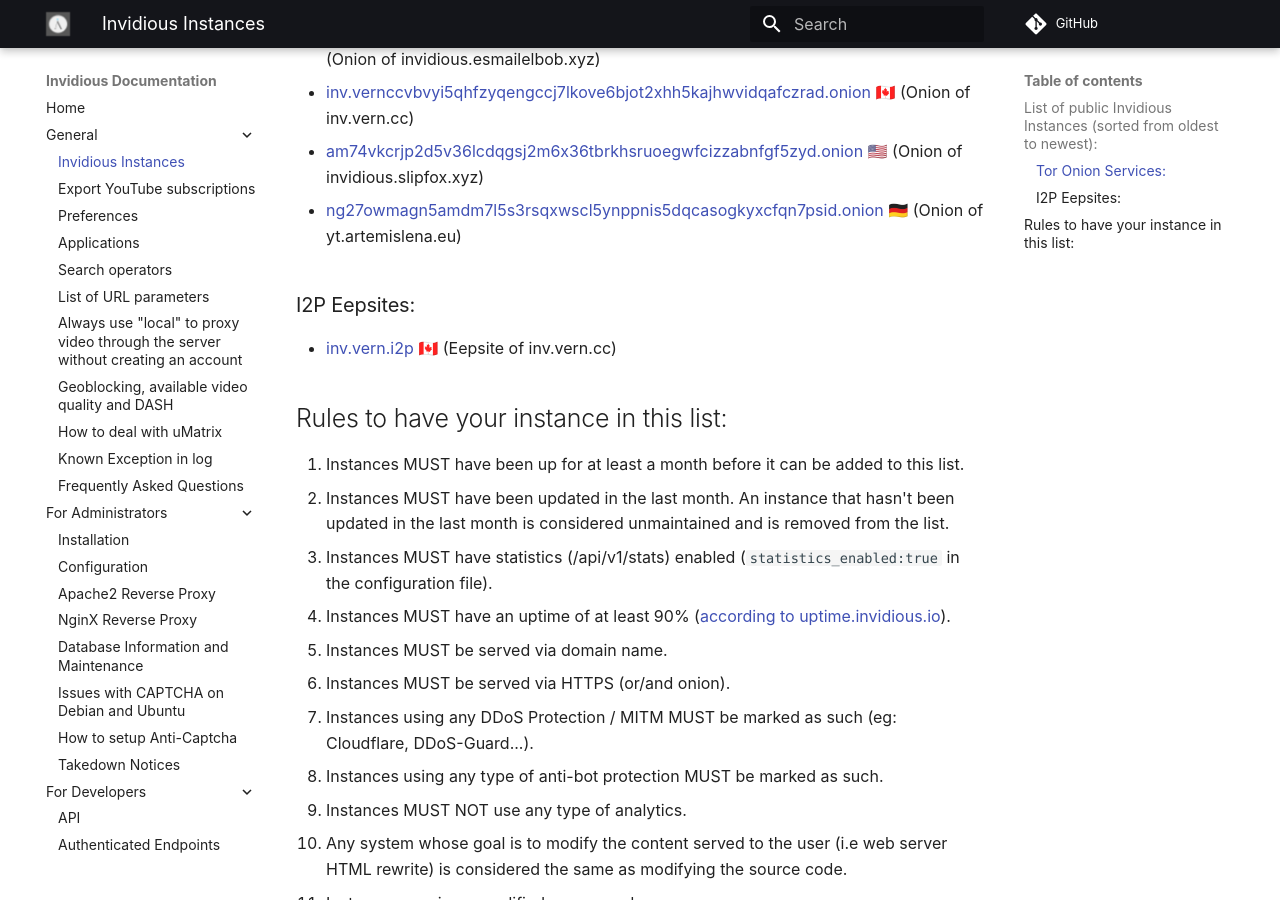
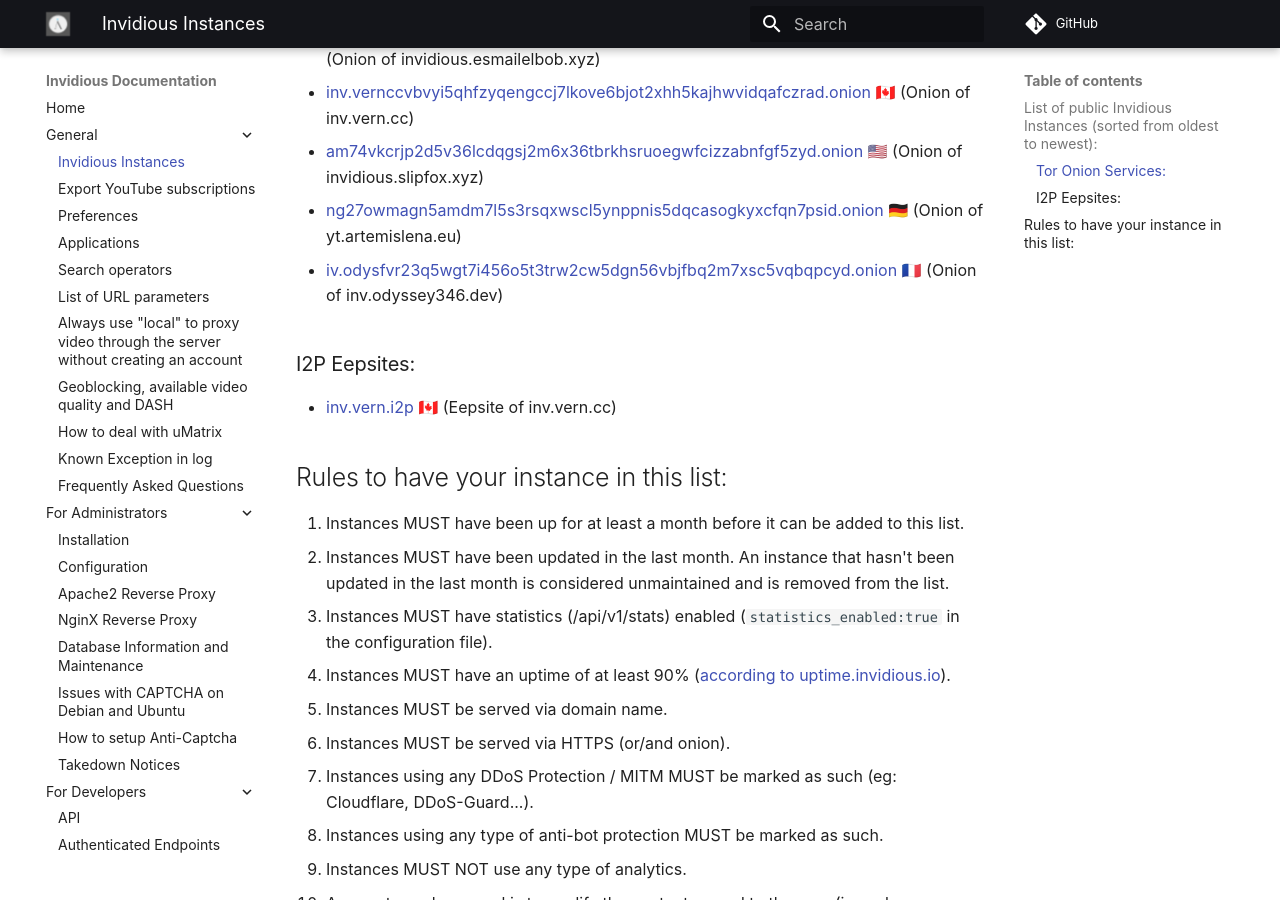
Before and after one commit to iv-org/documentation, an MkDocs documentation site: the page built from docs/instances.md, in a window 1280 px wide and 900 px high, scrolled down 1842 px. Built offline with MkDocs 1.6.1 and Material for MkDocs 9.7.7, drawn with Linux system fonts in a browser that asks for light colours; comment, search, counter and statistics services are not loaded.

Commit message:
Add inv.odyssey346.dev onion
fixes #271

```diff
--- a/docs/instances.md
+++ b/docs/instances.md
@@ -79,6 +79,8 @@
 
 * [ng27owmagn5amdm7l5s3rsqxwscl5ynppnis5dqcasogkyxcfqn7psid.onion](http://ng27owmagn5amdm7l5s3rsqxwscl5ynppnis5dqcasogkyxcfqn7psid.onion) 🇩🇪 (Onion of yt.artemislena.eu)
 
+* [iv.odysfvr23q5wgt7i456o5t3trw2cw5dgn56vbjfbq2m7xsc5vqbqpcyd.onion](http://iv.odysfvr23q5wgt7i456o5t3trw2cw5dgn56vbjfbq2m7xsc5vqbqpcyd.onion) 🇫🇷 (Onion of inv.odyssey346.dev)
+
 ### I2P Eepsites:
 
 * [inv.vern.i2p](http://verni6dr4qxjgjumnvesxerh5rvhv6oy5ddeibaqy5d7tgbiiyfa.b32.i2p/) 🇨🇦 (Eepsite of inv.vern.cc)
```
